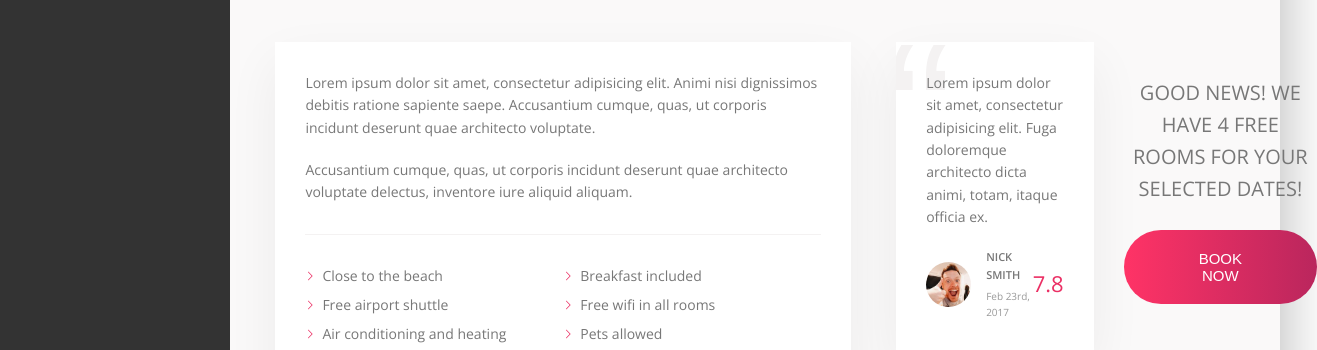
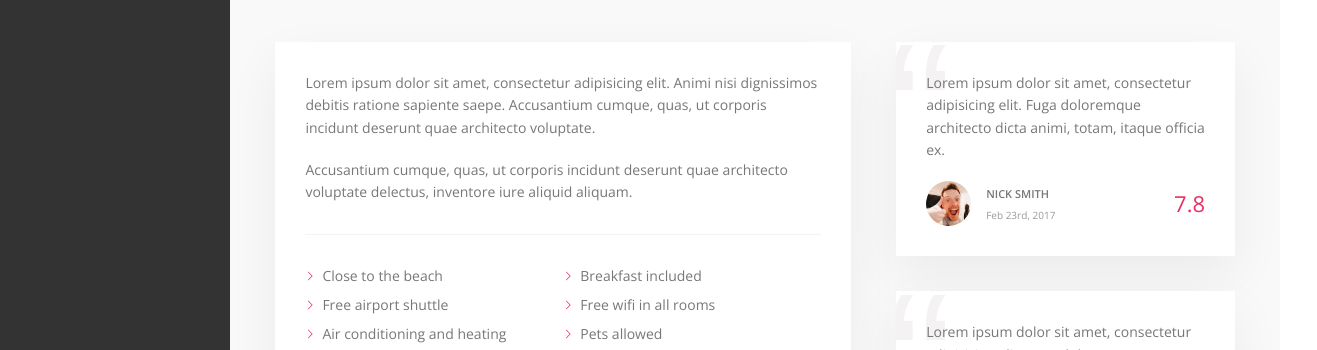
Before and after one commit to zjayers/design.trillo, a website: page index.html in a window 1280 px wide. Shown: the part 551-901 px from the top of the page, 1317 px wide, since content can reach past the window. Drawn offline with nearby package versions, Linux system fonts and the light colour scheme.

Commit message:
Update index.html

```diff
--- a/index.html
+++ b/index.html
@@ -200,20 +200,7 @@
 
                     <button class="btn-inline">Show all <span>&rarr;</span></button>
                 </div>
-
-                <div class="cta">
-                    <h2 class="cta__book-now">
-                        Good news! We have 4 free rooms for your selected dates!
-                    </h2>
-                    <button class="btn">
-                        <span class="btn__visible">Book now</span>
-                        <span class="btn__invisible">Only 4 rooms left</span>
-                    </button>
-                </div>
-
             </div>
-
-
         </main>
     </div>
 </div>
```
